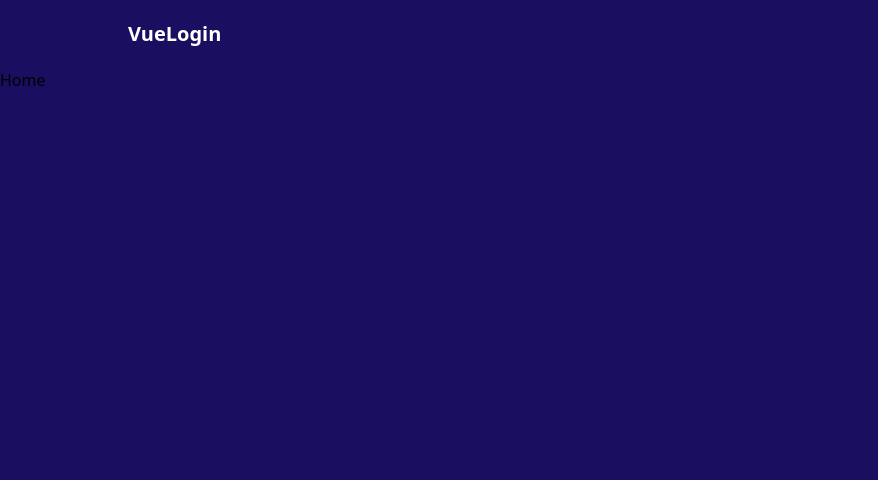
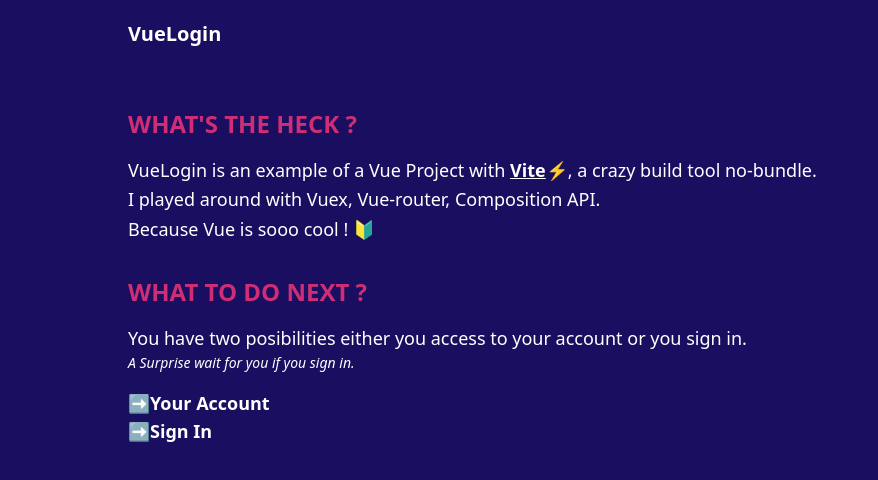
Before and after one commit to o-louis/Vue-Login, a Vue app: page / in a window 1280 px wide. Shown: the top 480 px of the page, without its empty margins (0-878 px from the left). Built offline with nearby package versions, Linux system fonts and the light colour scheme.

Commit message:
feat(Home): Add content to the Home

```diff
--- a/src/views/Home.vue
+++ b/src/views/Home.vue
@@ -1,11 +1,43 @@
 <template>
-  <div>Home</div>
+  <main class="w-full max-w-screen-lg m-auto text-lg text-white">
+    <section class="mt-10 leading-relaxed">
+      <h1 class="mb-4 text-2xl font-bold uppercase text-pink">
+        What's the heck ?
+      </h1>
+      <p>
+        VueLogin is an example of a Vue Project with
+        <a href="https://vitejs.dev/" class="underline"><strong>Vite</strong></a
+        >⚡, a crazy build tool no-bundle.
+      </p>
+      <p>I played around with Vuex, Vue-router, Composition API.</p>
+      <p>Because Vue is sooo cool ! 🔰</p>
+    </section>
+
+    <section class="mt-8 leading-relaxed mt">
+      <h2 class="mb-4 text-2xl font-bold uppercase text-pink">
+        What to do next ?
+      </h2>
+      <p>
+        You have two posibilities either you access to your account or you sign
+        in.
+      </p>
+      <p class="text-sm italic">A Surprise wait for you if you sign in.</p>
+      <ul class="mt-4 text-lg font-bold">
+        <li>
+          <router-link to="/account" class="hover:underline"
+            >➡Your Account</router-link
+          >
+        </li>
+        <li>
+          <router-link to="/signin" class="hover:underline"
+            >➡Sign In</router-link
+          >
+        </li>
+      </ul>
+    </section>
+  </main>
 </template>
 
 <script>
-export default {
-  setup() {
-    return {};
-  },
-};
+export default {};
 </script>
```
